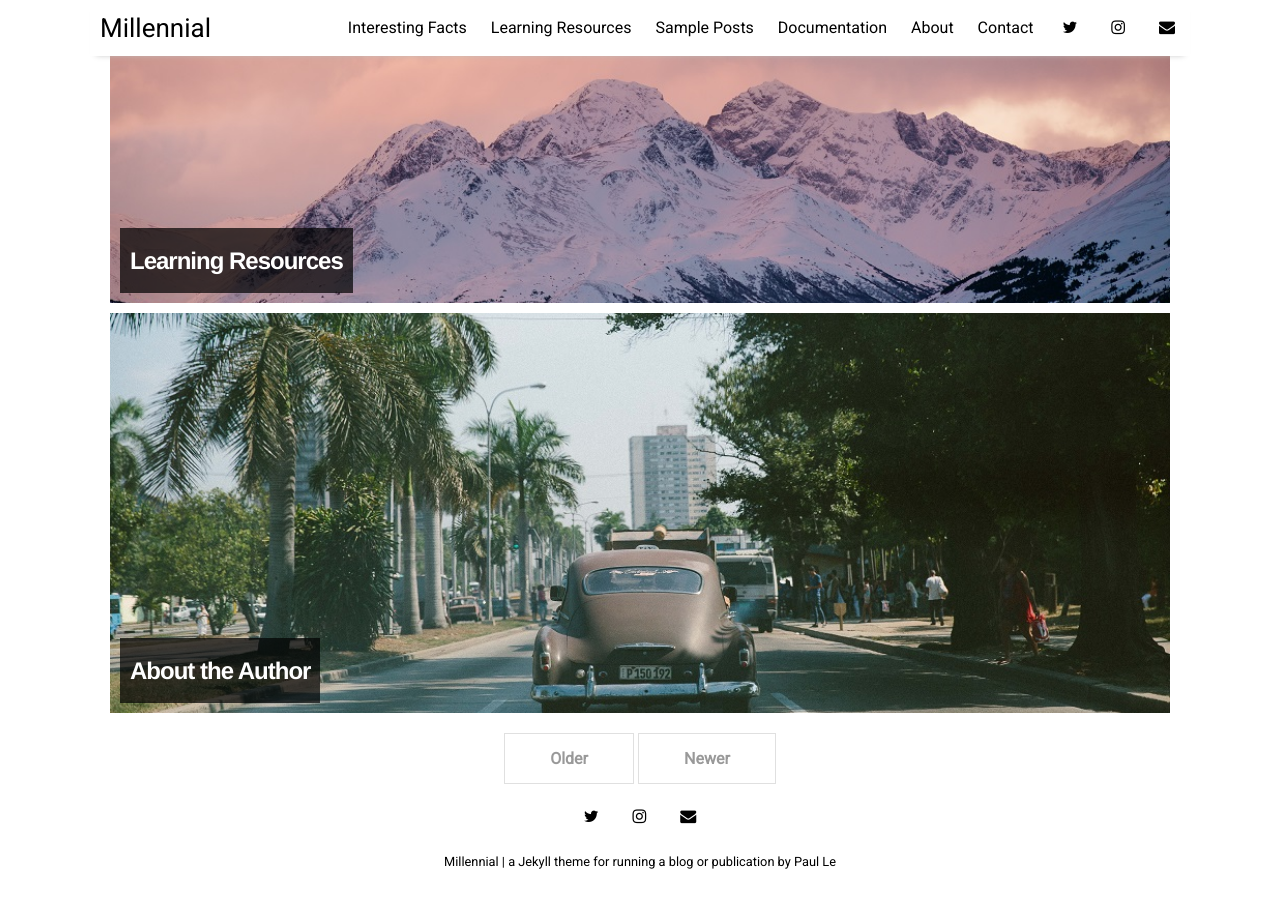
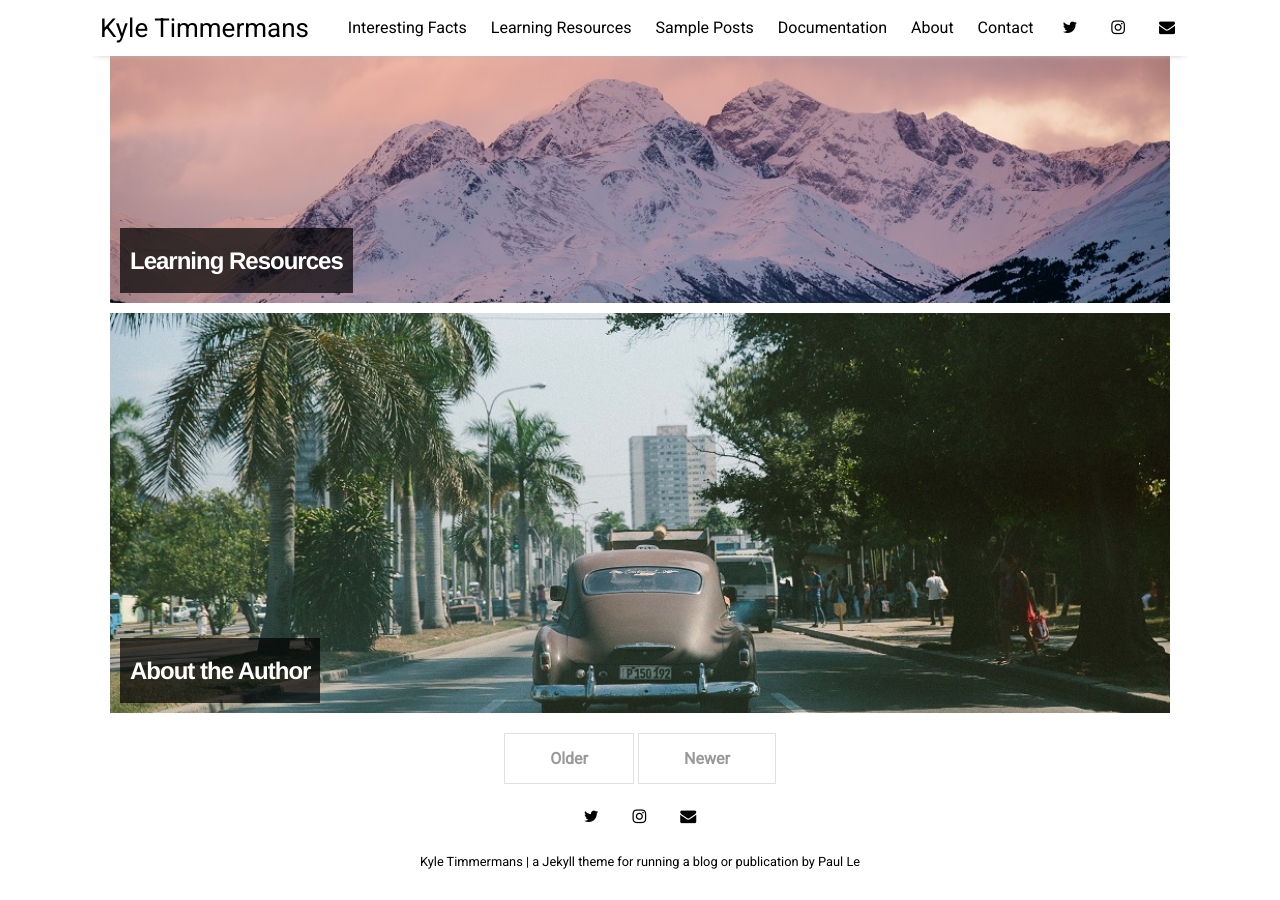
Before and after one commit to kyletimmermans/kyletimmermans.github.io, a Jekyll site: the page built from index.html, in a window 1280 px wide and 900 px high, scrolled down 1398 px. Built offline with Jekyll 4.4.1, drawn with Linux system fonts in a browser that asks for light colours; nearby versions of some CDN libraries; the list of posts is cut into pages by our own code.

Commit message:
Update _config.yml

```diff
--- a/_config.yml
+++ b/_config.yml
@@ -14,7 +14,7 @@ sass:
   style: :nested
 
 # Customise atom feed settings (this is where Jekyll-Feed gets configuration information)
-title:		           "Millennial"
+title:		           "Kyle Timmermans"
 description:	       "a Jekyll theme for running a blog or publication"
 author:              "Paul Le"
 
```
